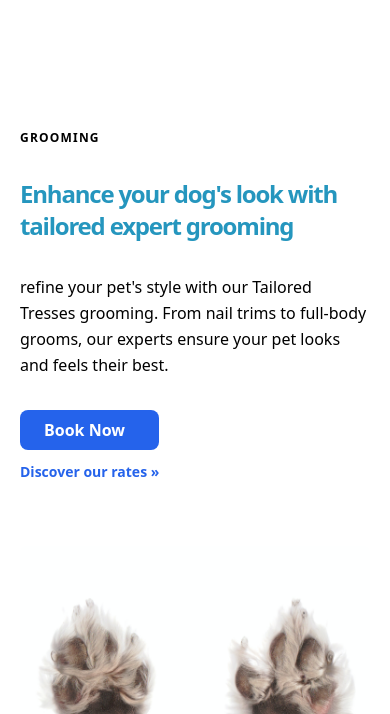
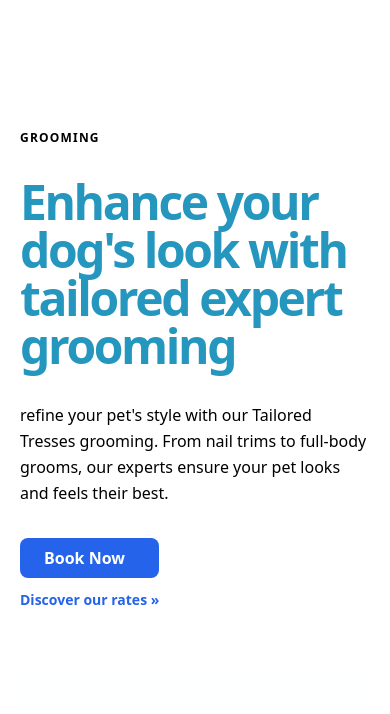
Before and after one commit to mmercad4/Canine-Country-Club, a website: page dist/grooming.html in a window 390 px wide. Shown: the part 130-844 px from the top of the page. Drawn offline with nearby package versions, Linux system fonts and the light colour scheme.

Commit message:
Made hero text bigger on grooming page

```diff
--- a/dist/grooming.html
+++ b/dist/grooming.html
@@ -165,7 +165,7 @@
             Grooming
           </h2>
           <h1
-            class="mb-8 text-2xl font-black tracking-tighter text-customTertiary md:text-5xl title-font"
+            class="mb-8 text-5xl font-black tracking-tighter text-customTertiary title-font"
           >
             Enhance your dog's look with tailored expert grooming
           </h1>
```
